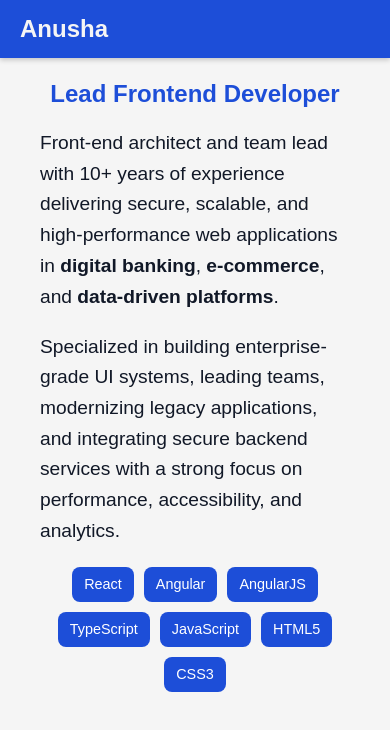
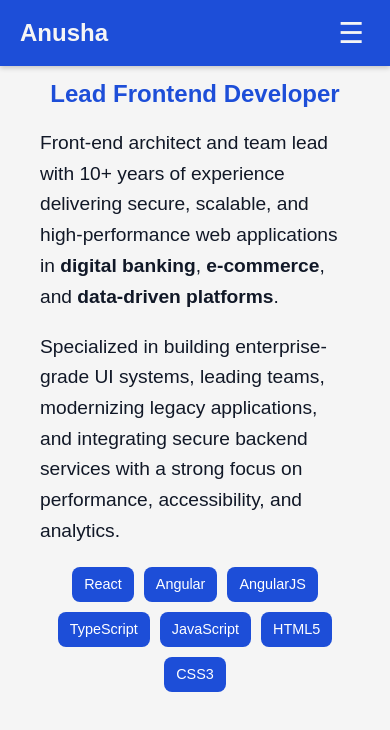
Before and after one commit to anushav-anusha/anusha-portfolio, a React (Vite) app: page / in a window 390 px wide. Shown: the top 730 px of the page. Built offline with nearby package versions, Linux system fonts and the light colour scheme.

Commit message:
mobile-view-changes

```diff
--- a/src/components/Navbar.jsx
+++ b/src/components/Navbar.jsx
@@ -1,15 +1,26 @@
+import { useState } from "react";
+
 export default function Navbar({ activeSection, setActiveSection }) {
+  const [open, setOpen] = useState(false);
   const sections = ['home','about','skills','experience','projects','education','contact'];
+
+  const handleClick = (sec) => {
+    setActiveSection(sec);
+    setOpen(false); // close menu on mobile after click
+  };
 
   return (
     <nav>
       <div className="nav-container">
         <h1>Anusha</h1>
-        <ul className="nav-links">
+        <button className="hamburger" onClick={() => setOpen(!open)}>
+          ☰
+        </button>
+        <ul className={`nav-links ${open ? "open" : ""}`}>
           {sections.map(sec => (
             <li key={sec}>
               <button
-                onClick={() => setActiveSection(sec)}
+                onClick={() => handleClick(sec)}
                 className={activeSection === sec ? 'active-link' : ''}
               >
                 {sec.charAt(0).toUpperCase() + sec.slice(1)}
--- a/src/index.css
+++ b/src/index.css
@@ -299,5 +299,36 @@ h2 {
 }
 
 .home-tech .tech-tag:hover {
-  background-color: #1E40AF; /* slightly darker on hover */
+  background-color: #1E40AF;
 }
+
+.hamburger {
+  display: none;
+  font-size: 1.8rem;
+  background: none;
+  border: none;
+  color: #F5F5F5;
+  cursor: pointer;
+}
+
+/* Mobile styles */
+@media (max-width: 768px) {
+  .hamburger {
+    display: block;
+  }
+
+  .nav-links {
+    flex-direction: column;
+    position: absolute;
+    top: 60px;
+    right: 0;
+    background-color: #1E3A8A;
+    width: 200px;
+    padding: 10px;
+    display: none;
+  }
+
+  .nav-links.open {
+    display: flex;
+  }
+}
```
